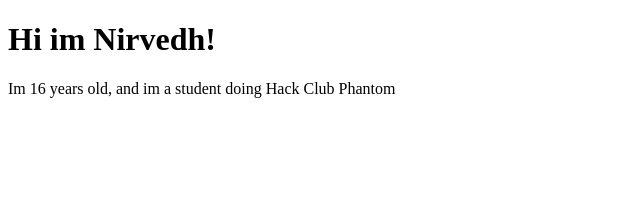
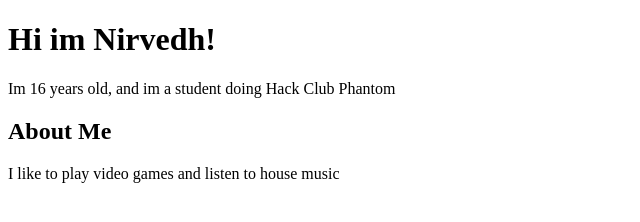
Before and after one commit to PredatorKingVe/my-portfolio, a plain HTML site: page index.html in a window 1280 px wide. Shown: the whole page, without its empty margins (0-640 px from the left). Drawn offline with Linux system fonts and the light colour scheme.

Commit message:
add an about me section

```diff
--- a/index.html
+++ b/index.html
@@ -6,5 +6,7 @@
 	<body>
 		<h1>Hi im Nirvedh!</h1>
 		<p>Im 16 years old, and im a student doing Hack Club Phantom</p>
+        <h2>About Me</h2>
+        <p>I like to play video games and listen to house music</p>
 	</body>
 </html>
```
